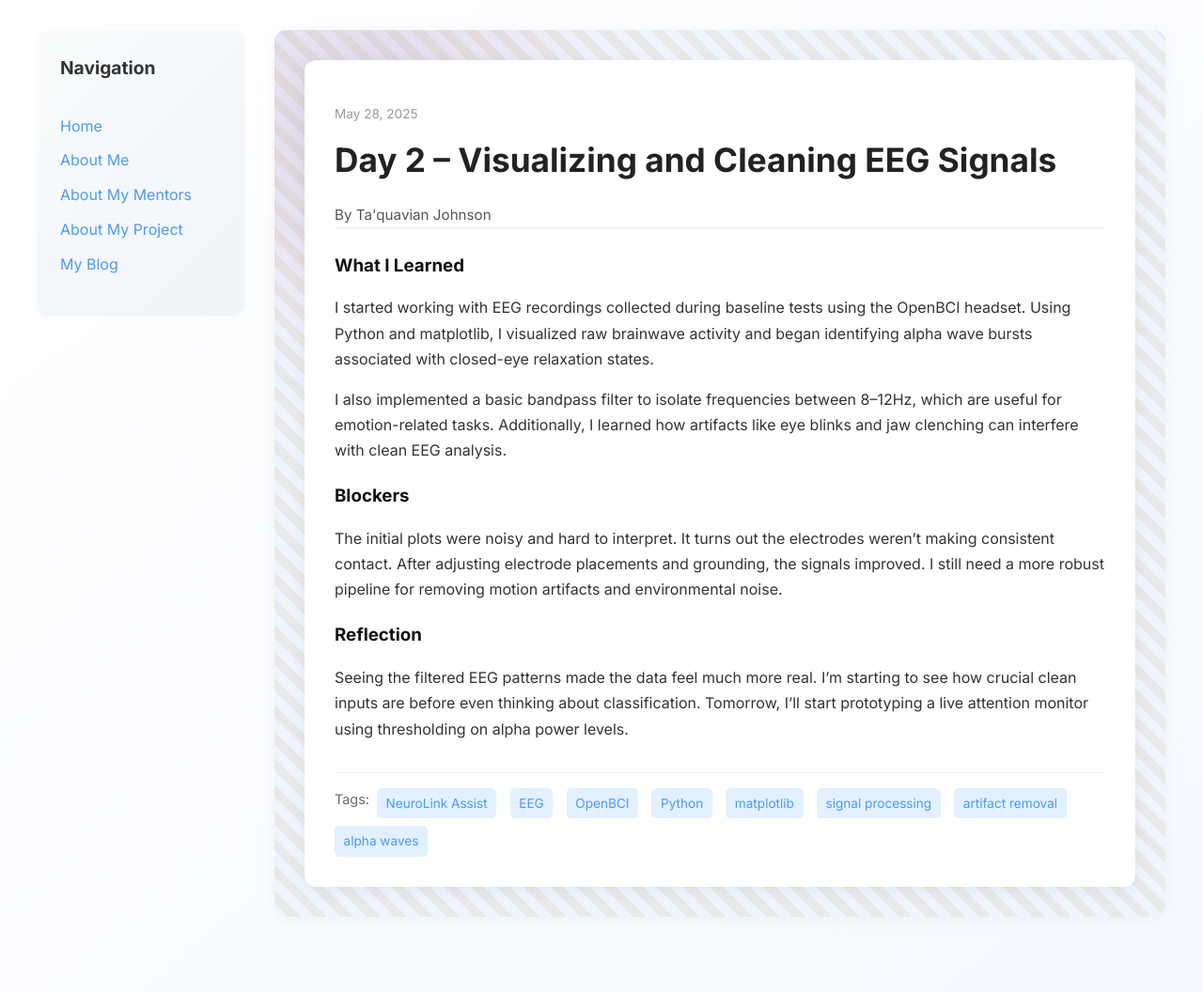
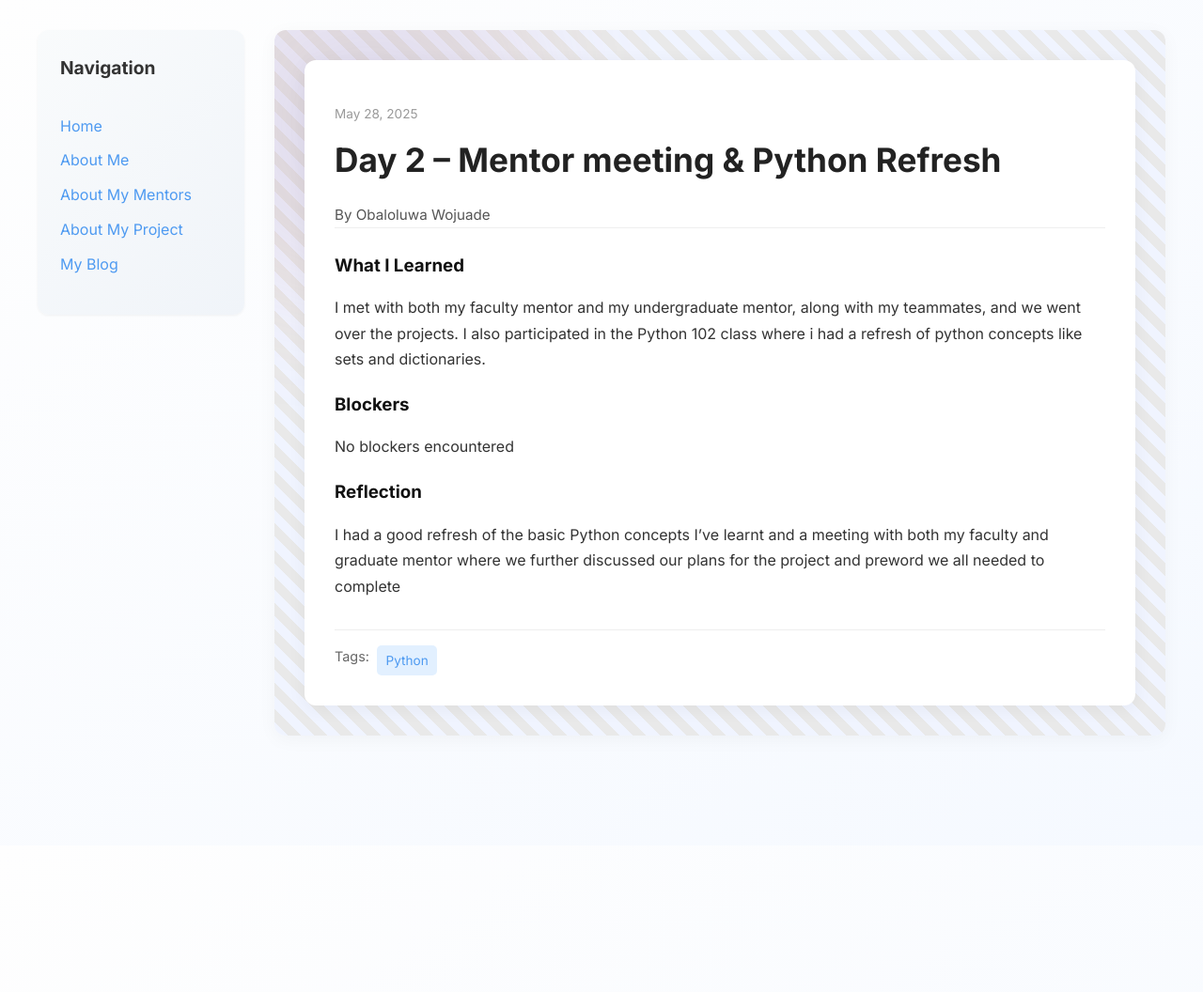
Before and after one commit to obwoj1/obwoj1.github.io, a Jekyll site: the page built from _posts/2025-05-28-day-2.md, in a window 1280 px wide. Shown: the whole page at 94% size. Built offline with Jekyll 4.4.1, drawn with Linux system fonts in a browser that asks for light colours; after the commit the page ends 900 px from its top, so only the background shows below that.

Commit message:
Update 2025-05-28-day-2.md

```diff
--- a/_posts/2025-05-28-day-2.md
+++ b/_posts/2025-05-28-day-2.md
@@ -1,19 +1,18 @@
 ---
 layout: post
-title: "Day 2 – Visualizing and Cleaning EEG Signals"
+title: "Day 2 –  Mentor meeting & Python Refresh"
 date: 2025-05-28
-author: Ta'quavian Johnson
+author: Obaloluwa Wojuade
 permalink: /day2.html
-tags: ["NeuroLink Assist", "EEG", "OpenBCI", "Python", "matplotlib", "signal processing", "artifact removal", "alpha waves"]
+tags: ["Python"]
 
 what_i_learned: |
-  I started working with EEG recordings collected during baseline tests using the OpenBCI headset. Using Python and matplotlib, I visualized raw brainwave activity and began identifying alpha wave bursts associated with closed-eye relaxation states.
+  I met with both my faculty mentor and my undergraduate mentor, along with my teammates, and we went over the projects. I also participated in the Python 102 class where i had a refresh of python concepts like sets and dictionaries.
 
-  I also implemented a basic bandpass filter to isolate frequencies between 8–12Hz, which are useful for emotion-related tasks. Additionally, I learned how artifacts like eye blinks and jaw clenching can interfere with clean EEG analysis.
 
 blockers: |
-  The initial plots were noisy and hard to interpret. It turns out the electrodes weren’t making consistent contact. After adjusting electrode placements and grounding, the signals improved. I still need a more robust pipeline for removing motion artifacts and environmental noise.
+  No blockers encountered
 
 reflection: |
-  Seeing the filtered EEG patterns made the data feel much more real. I’m starting to see how crucial clean inputs are before even thinking about classification. Tomorrow, I’ll start prototyping a live attention monitor using thresholding on alpha power levels.
+  I had a good refresh of the basic Python concepts I've learnt and a meeting with both my faculty and graduate mentor where we further discussed our plans for the project and preword we all needed to complete
 ---
```
